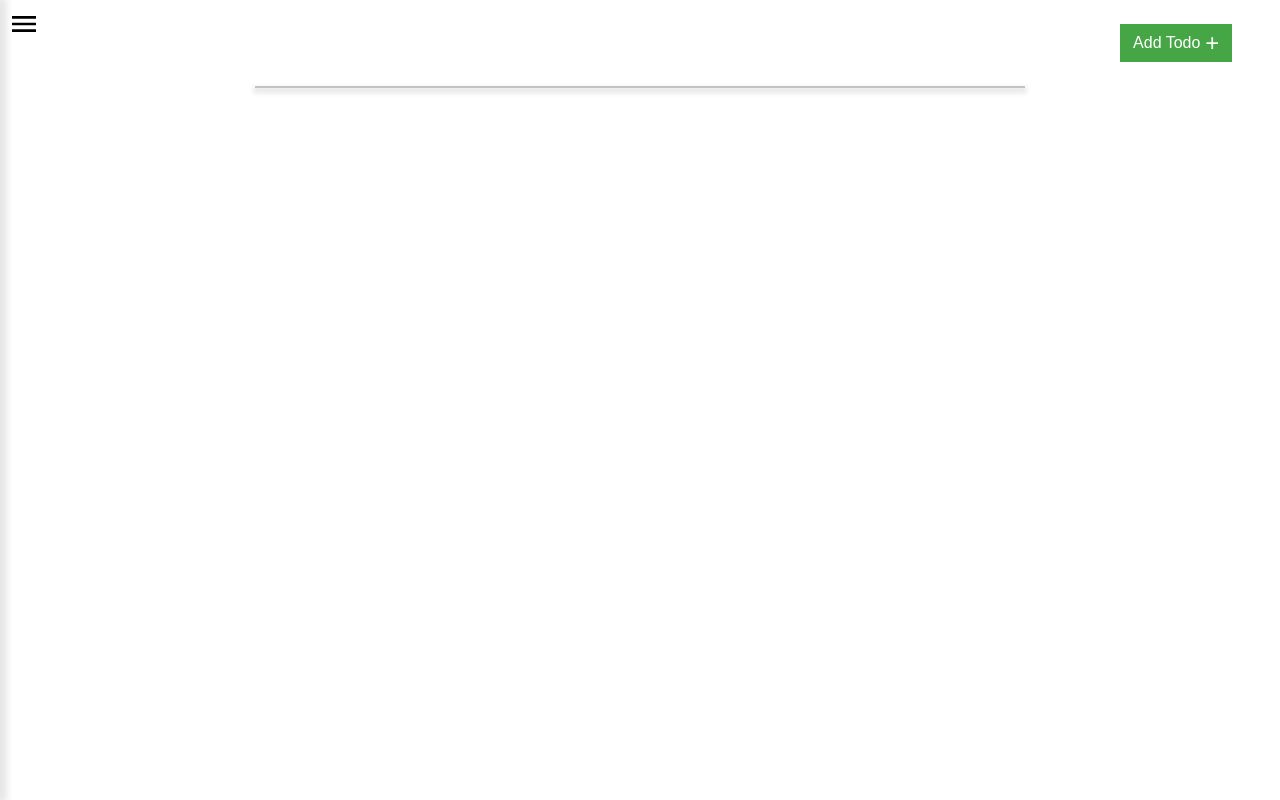
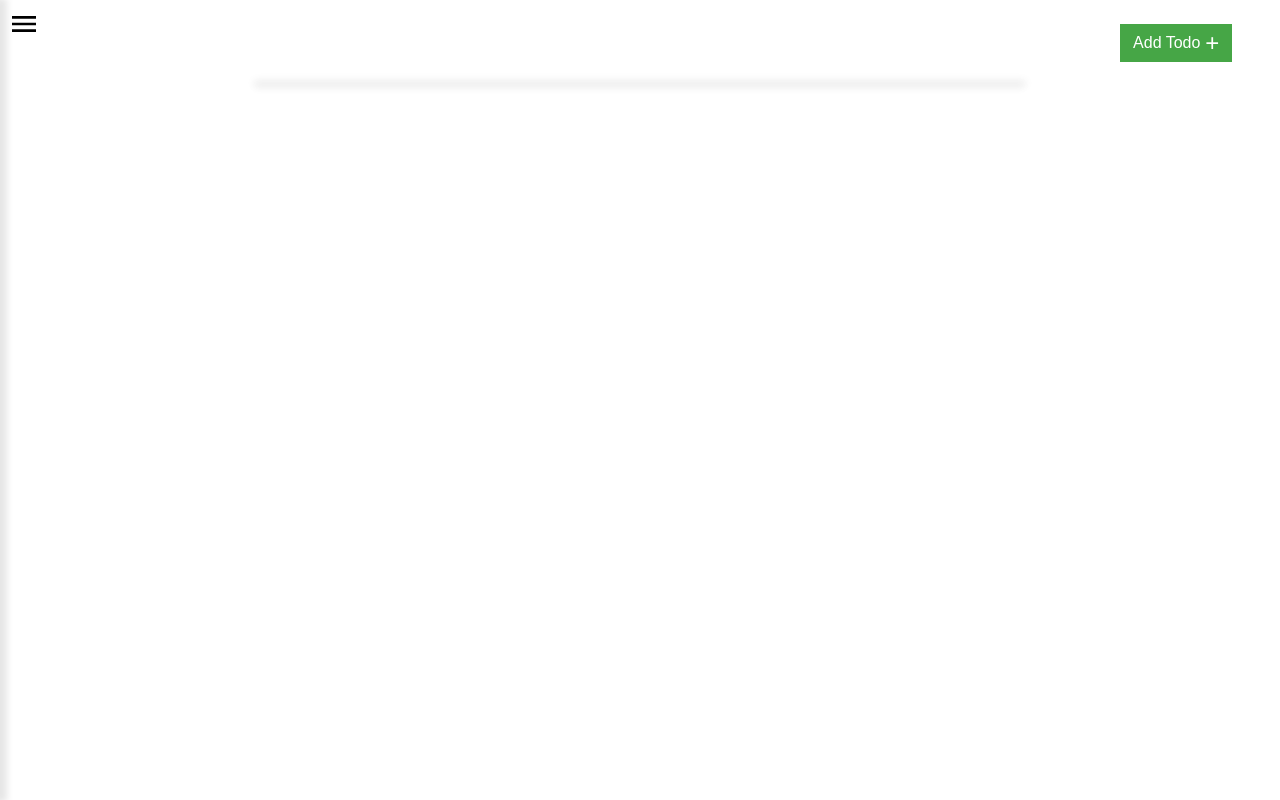
Before and after one commit to unconsideredtrifles/todo-app, a plain HTML site: page index.html in a window 1280 px wide. Drawn offline with Linux system fonts and the light colour scheme.

Commit message:
Add box shadows to todo list display container
Add box shadows to todo list display container and remove the border

```diff
--- a/style.css
+++ b/style.css
@@ -32,8 +32,9 @@
 #toDoDisplay {
    width: 60%;
    margin: 0 auto 5rem;
-   box-shadow: 0px 3px 5px 2px rgba(0, 0, 0, 0.1);
-   border: 1px solid #c3c3c3;
+   box-shadow: -1px 0px 8px 1px rgba(0, 0, 0, 0.10),
+   0px 3px 5px 0px rgba(0, 0, 0, 0.10),
+   0px -3px 8px 2px rgba(0, 0, 0, 0.10);
 }
 
 #hamburger {
```
